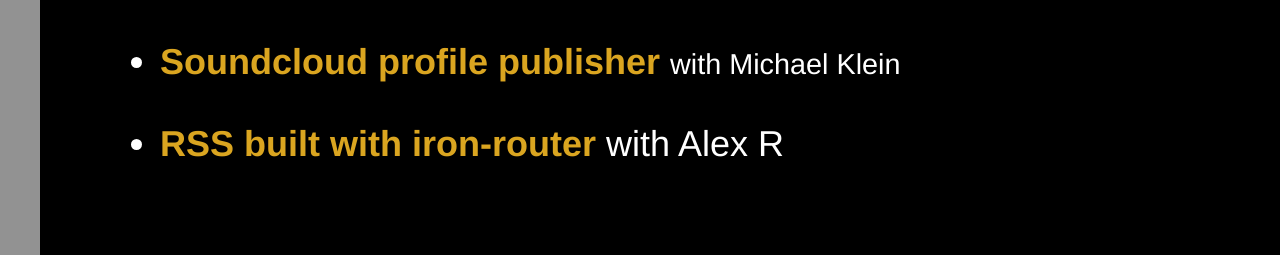
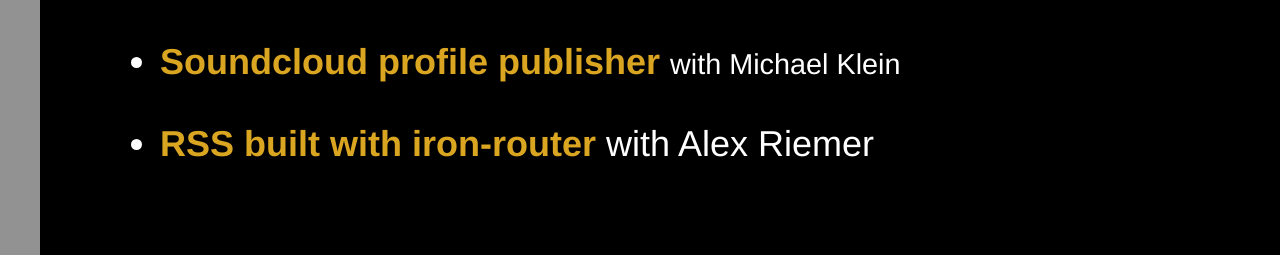
Before and after one commit to meteor-london/intro, a plain HTML site: page index.html in a window 1280 px wide. Shown: the part 4615-4870 px from the top of the page. Drawn offline with Linux system fonts and the light colour scheme.

Commit message:
Second name

```diff
--- a/index.html
+++ b/index.html
@@ -62,7 +62,7 @@
   <ul style="font-size: 0.75em;">
     <li><strong>TutorWire - find tutors, fast!</strong> <small>with Alexi Makris &amp; Alan Shaw</small></li>
     <li><strong>Soundcloud profile publisher</strong> <small>with Michael Klein</small></li>
-    <li><strong>RSS built with iron-router</strong> with Alex R</li>
+    <li><strong>RSS built with iron-router</strong> with Alex Riemer</li>
   </ul>
 </section>
 
```
